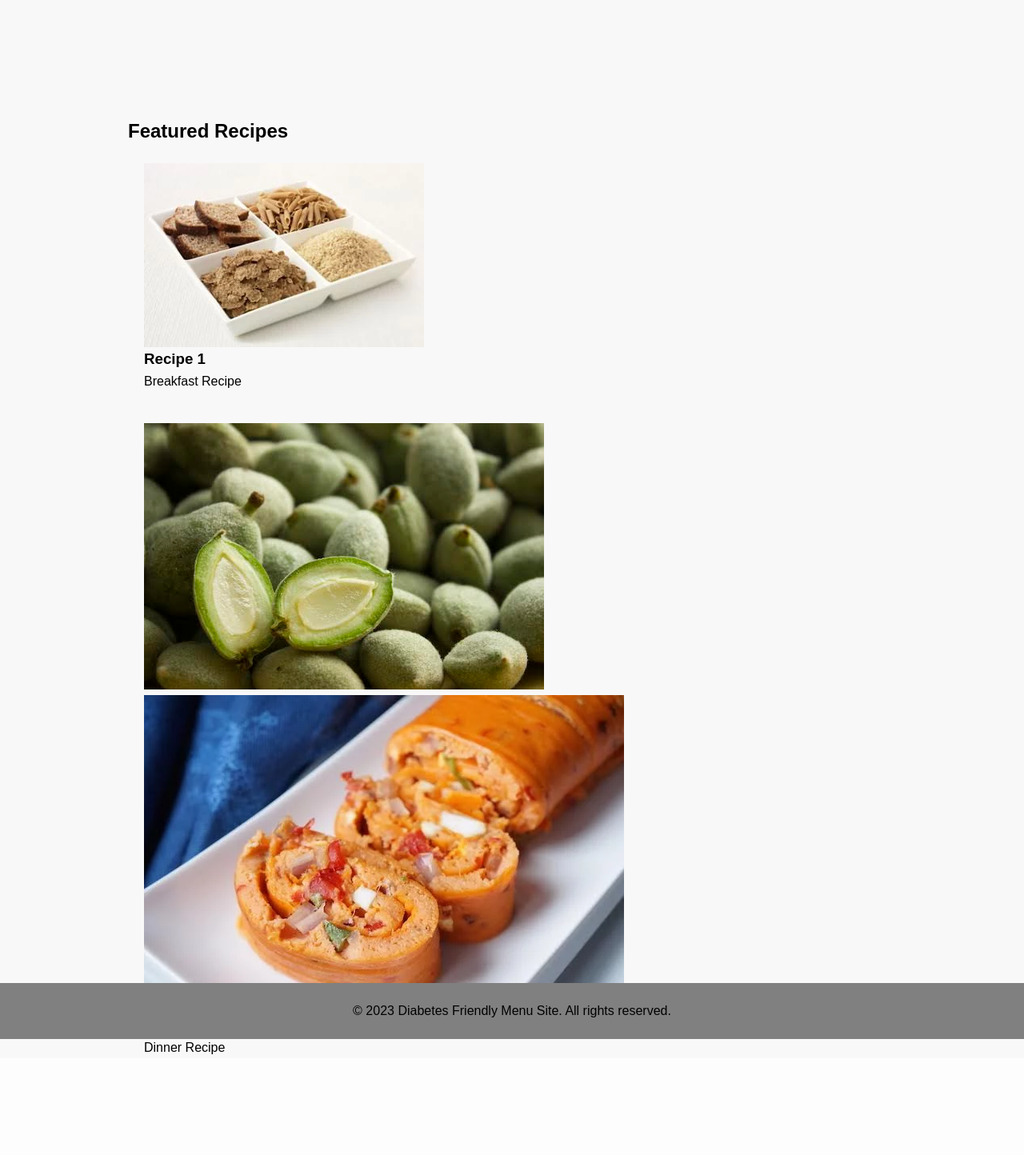
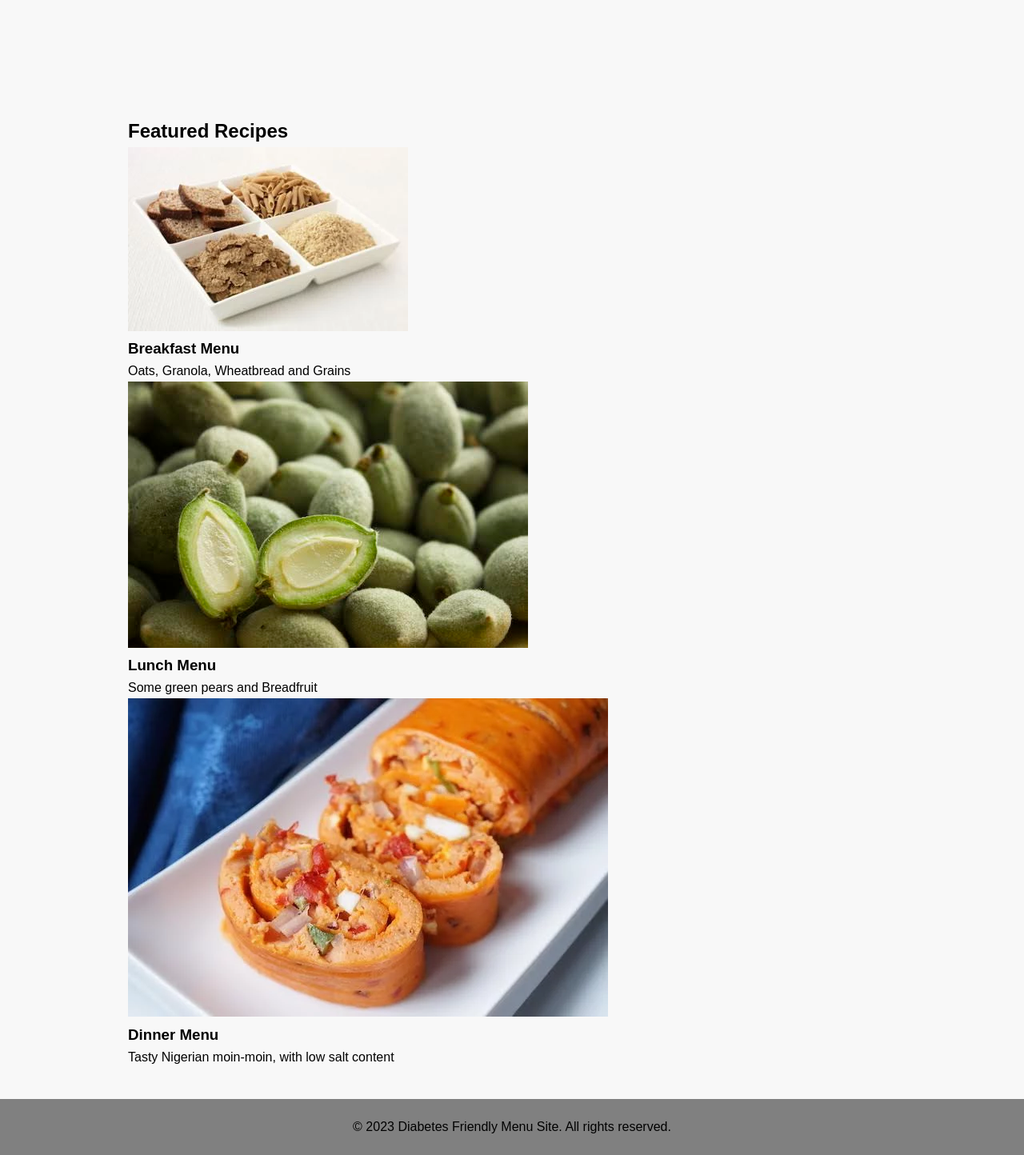
Before and after one commit to GodswillAikpitanyi/Recipe_App, a Flask app: template recipeapp/templates/landing_page.html in a window 1280 px wide. Shown: the part 741-2185 px from the top of the page at 80% size. Before the commit the page ends 2059 px from the top, so only its background shows below. Run offline with Flask 3, Linux system fonts and the light colour scheme; the template is opened without the code that fills it, so the values that code supplies are empty.

Commit message:
modified some styles

```diff
--- a/recipeapp/static/styles.css
+++ b/recipeapp/static/styles.css
@@ -65,12 +65,14 @@
     border-radius: 4px;
   }
 
-  #featured-recipes .recipe-card {
+  .btn:hover {
+    opacity: 80%;
+  }
+
+  .recipe-card {
     max-width: 100px;
-    max-height: 300px;
-    display: grid;
-    justify-content: space-between;
-    padding: 20px;
+    max-height: 200px;
+    display: inline;
   }
 
   footer {
--- a/recipeapp/templates/landing_page.html
+++ b/recipeapp/templates/landing_page.html
@@ -4,7 +4,7 @@
     <meta charset="UTF-8">
     <meta http-equiv="X-UA-Compatible" content="IE=edge">
     <meta name="viewport" content="width=device-width, initial-scale=1.0">
-  <title>Diabetic Friendly Menus</title>
+  <title>Diabetic Friendly Meals</title>
   <link rel="stylesheet" type="text/css" href="/recipeapp/static/styles.css">
   <link rel="icon" href="/recipeapp/static/images/favicon-32x32.png">
 </head>
@@ -35,18 +35,18 @@
       <h2>Featured Recipes</h2>
       <div class="recipe-card">
         <img src="/recipeapp/static/images/recipe1.jpg" alt="Recipe 1">
-        <h3>Recipe 1</h3>
-        <p>Breakfast Recipe</p>
+        <h3>Breakfast Menu</h3>
+        <p>Oats, Granola, Wheatbread and Grains</p>
       </div>
       <div class="recipe-card">
         <img src="/recipeapp/static/images/recipe2.jpg" alt="Recipe 2">
-        <h3>Recipe 2</h3>
-        <p>Lunch Recipe</p>
+        <h3>Lunch Menu</h3>
+        <p>Some green pears and Breadfruit</p>
       </div>
       <div class="recipe-card">
         <img src="/recipeapp/static/images/recipe3.jpg" alt="Recipe 3">
-        <h3>Recipe 3</h3>
-        <p>Dinner Recipe</p>
+        <h3>Dinner Menu</h3>
+        <p>Tasty Nigerian moin-moin, with low salt content</p>
       </div>
     </div>
   </section>
```
